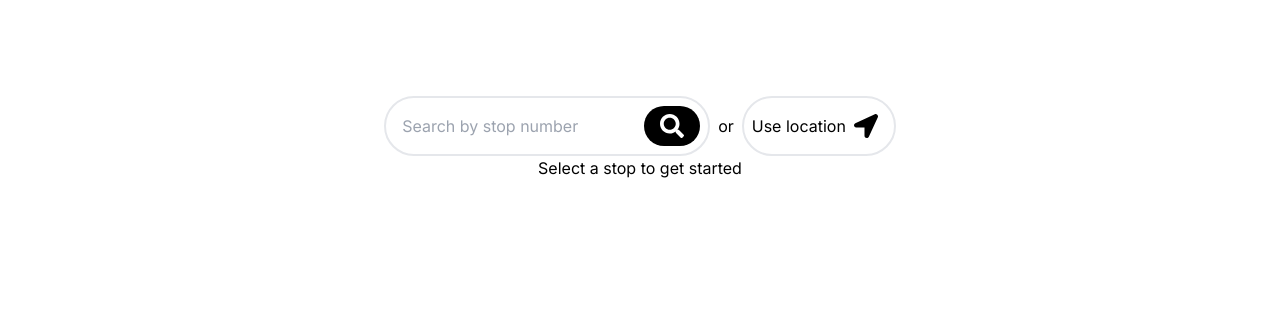
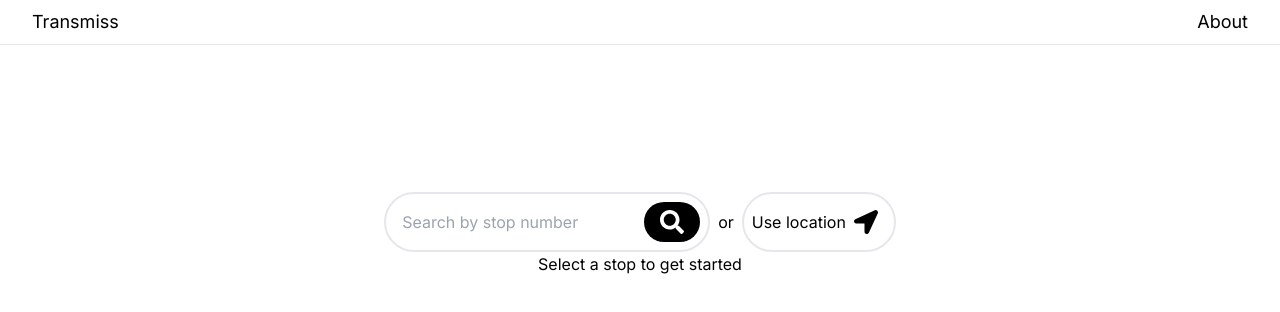
Before and after one commit to cbarkr/transmiss, a Next.js app: page / in a window 1280 px wide. Shown: the top 312 px of the page. Built offline with nearby package versions, Linux system fonts and the light colour scheme.

Commit message:
basic nav

```diff
--- /dev/null
+++ b/app/components/header.tsx
@@ -0,0 +1,14 @@
+import Link from 'next/link'
+
+
+export default function Header() {
+  return (
+    <header className='w-full h-24 sticky top-0'>
+      <div className='flex flex-row justify-between items-center px-8 py-2'>
+        <div className='text-lg'>Transmiss</div>
+        <Link href='/about' className='text-lg hover:text-purple-400'>About</Link>
+      </div>
+      <hr className='border-solid border-1' />
+    </header>
+  )
+}
--- a/app/layout.tsx
+++ b/app/layout.tsx
@@ -1,6 +1,9 @@
 import './styles/globals.css'
 import type { Metadata } from 'next'
 import { Inter } from 'next/font/google'
+
+import Header from './components/header'
+
 
 const inter = Inter({ subsets: ['latin'] })
 
@@ -16,7 +19,10 @@ export default function RootLayout({
 }) {
   return (
     <html lang="en">
-      <body className={inter.className}>{children}</body>
+      <body className={inter.className}>
+        <Header />
+        {children}
+      </body>
     </html>
   )
 }
```
